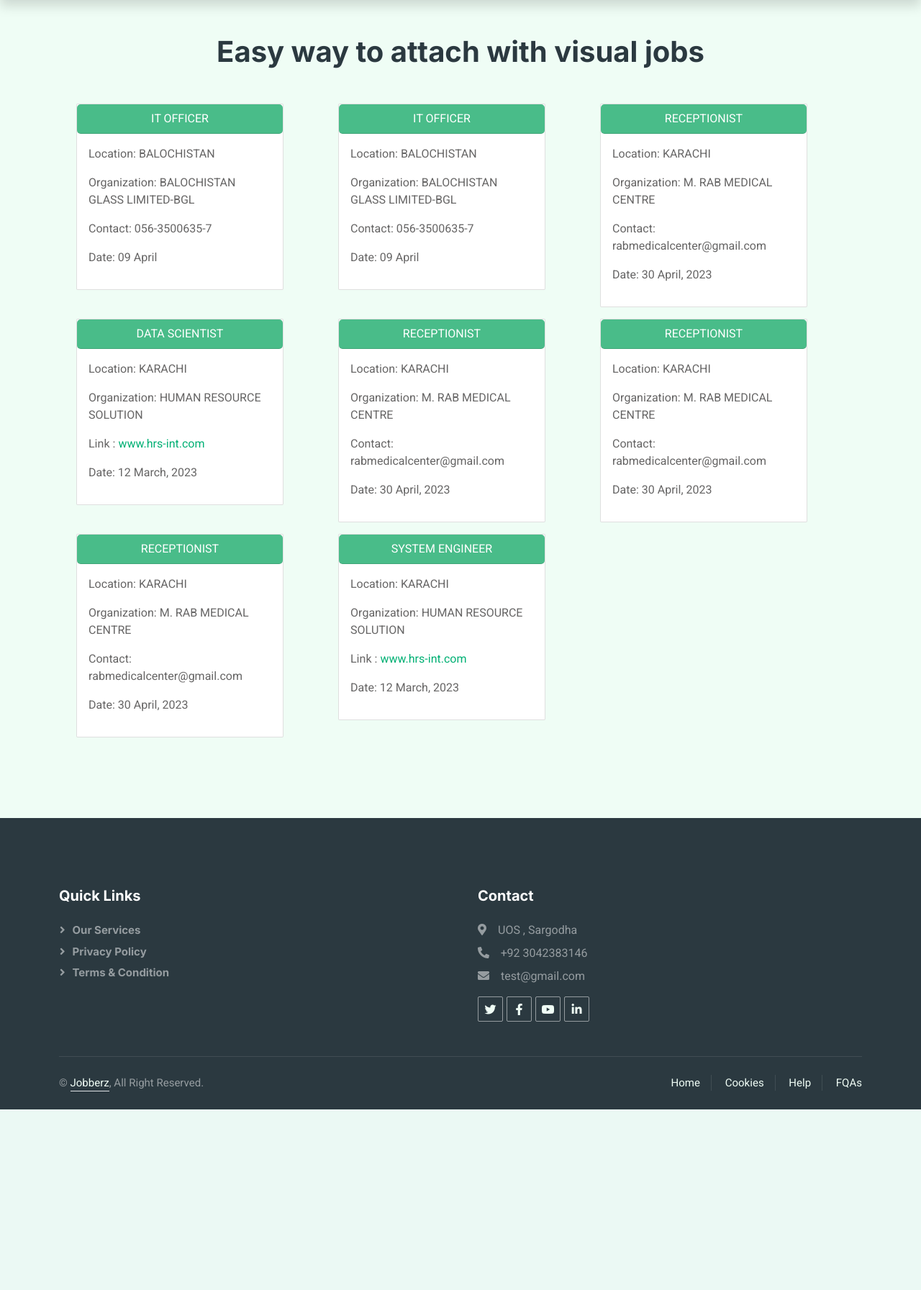
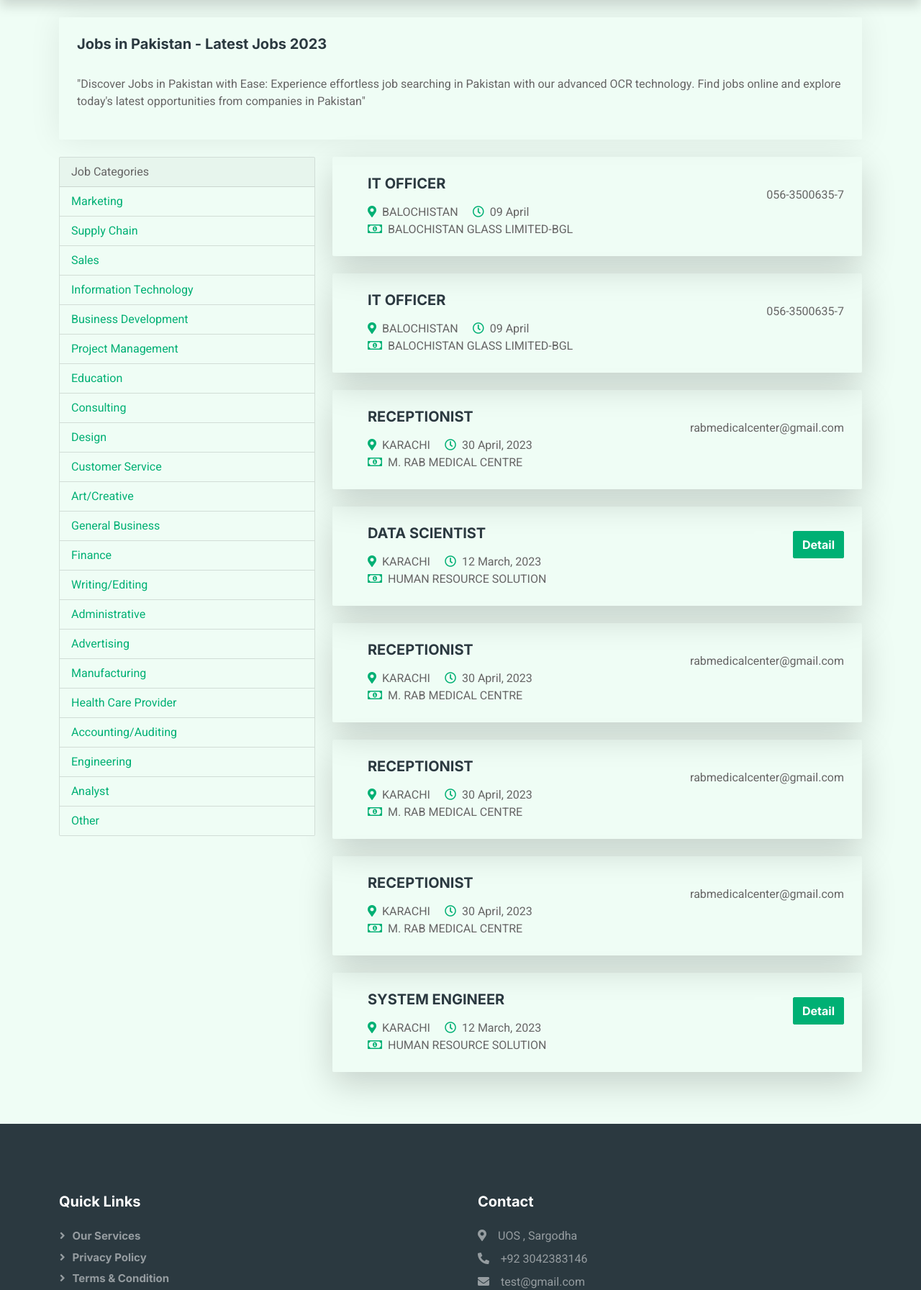
Before and after one commit to FarhanBinYousaf/FYP, a Django app: page /OCRjobs in a window 1280 px wide. Shown: the part 75-1868 px from the top of the page at 72% size. Before the commit the page ends 1617 px from the top, so only its background shows below. Run offline with Django 4.2, Linux system fonts and the light colour scheme; data comes from the database, SQL or seed files in the repository; both versions use the stored data as it was after the commit; some libraries are stand-ins or nearby versions.

Commit message:
Done with OCR jobs design and OCR Categories

```diff
--- a/AdminSide/models.py
+++ b/AdminSide/models.py
@@ -37,6 +37,7 @@ class Category(models.Model):
 
 
 class OCRJobs(models.Model):
+    Category = models.ForeignKey(Category,null=True,on_delete=models.CASCADE)
     Title = models.CharField(max_length=50,null=True,blank=True)
     Location = models.CharField(max_length=50,null=True,blank=True)
     Organization = models.CharField(max_length=50,null=True,blank=True)
--- a/UserSide/templates/UserSide/ocrjobs.html
+++ b/UserSide/templates/UserSide/ocrjobs.html
@@ -3,34 +3,66 @@
 <!-- <div class="container-xxl py-5"> -->
 <div class="container">
     <!-- <h1 class="text-center mb-5 wow fadeInUp" data-wow-delay="0.1s">Job Listing</h1> -->
-
-    <div class="container-xxl py-5">
-        <div class="container">
-            <h1 class="text-center mb-5 wow fadeInUp" data-wow-delay="0.1s">Easy way to attach with visual jobs </h1>
+    <div class="job-item p-4 mb-4 mt-4">
+        <div class="row g-4">
+            <h5>Jobs in Pakistan - Latest Jobs  2023</h5>
+            <p>
+                "Discover Jobs in Pakistan with Ease: Experience effortless job searching in Pakistan with our advanced OCR technology. Find jobs online and explore today's latest opportunities from companies in Pakistan"
+            </p>
+        </div>
+    </div>
     <div class="row">
-                <!-- <div class="col-md-2"></div> -->
+        <div class="col-md-4">
+            <div class="card" style="background-color: #effdf5">
+                <div class="card-header">Job Categories</div>
+                <ul class="list-group list-group-flush">
+                    {% for category in categories %}
+                    <li class="list-group-item" style="background-color: #effdf5">
+                        <a href="{% url 'ocrCatJob' category.id %}">{{category.Name}}</a>
+                    </li>
+                    {% endfor %}
+                </ul>
+            </div>
+        </div>
+        <div class="col-md-8">
+            <div class="tab-class text-center wow fadeInUp" data-wow-delay="0.3s">
+                <div class="tab-content">
+                    <div id="tab-1" class="tab-pane fade show p-0 active">
                         {% for ocr in ocrjobs %}
-                <div class="col-md-4">
-                    <div class="card text-bg-secondary mb-3" style="max-width: 18rem;">
-                        <div class="card-header" style="background-color:#49bc89;color: white;border-radius: 5px;text-align: center;">{{ ocr.Title }}</div>
-                        <div class="card-body">
-                            <p>Location: {{ ocr.Location }}</p>
-                            <p>Organization: {{ ocr.Organization }}</p>
-                            {% if ocr.Contact %}
-                                <p>Contact: {{ ocr.Contact}}</p>
+                        <div class="job-item p-4 mb-4 shadow-lg">
+                            <div class="row g-4">
+                                <div class="col-sm-12 col-md-8 d-flex align-items-center">
+                                    <div class="text-start ps-4">
+                                        <a href="">
+                                            <h5 class="mb-3">{{ocr.Title}}</h5>
+                                        </a>
+                                        <span class="text-truncate me-3">
+                                            <i class="fa fa-map-marker-alt text-primary me-2"></i>{{ocr.Location}}
+                                        </span>
+                                        <span class="text-truncate me-3"><i
+                                                class="far fa-clock text-primary me-2"></i>{{ocr.Date}}
+                                        </span>
+                                        <span class="text-truncate me-0"><i
+                                                class="far fa-money-bill-alt text-primary me-2"></i>{{ocr.Organization}}
+                                        </span>
+                                    </div>
+                                </div>
+                                <div class="col-sm-12 col-md-4 d-flex flex-column align-items-start align-items-md-end justify-content-center">
+                                    <div class="d-flex mb-3">
+                                        <a class="btn btn-light btn-square me-3" href=""></a>
+                                        {% if ocr.Link %}
+                                        <p><a href="https://{{ ocr.Link }}" class="btn btn-primary">Detail </a></p>
+                                        {% else %}
+                                        <p>{{ocr.Contact}}</p>
                                         {% endif %}
-                            {% if ocr.Link %}
-                            <p>Link : <a href="https://{{ ocr.Link }}">{{ ocr.Link }}</a></p>
-                            {% endif %}
-                            <p>Date: {{ ocr.Date }}</p>
-
-                          <!-- <h5 class="card-title">Secondary card title</h5> -->
+                                    </div>
                                 </div>
                             </div>
                         </div>
                         {% endfor %}
 
-                <!-- <div class="col-md-2"></div> -->
+                    </div>
+                </div>
             </div>
         </div>
     </div>
--- a/UserSide/urls.py
+++ b/UserSide/urls.py
@@ -12,6 +12,7 @@ urlpatterns = [
     path('categories',views.AllCategories,name="categories" ),
     path('contact',views.Contact,name="contact"),
     path('catJob/<str:pk>/',views.CatJob,name="catJob"),
+    path('ocrCatJob/<str:pk>/',views.ocrCatJob,name="ocrCatJob"),
     path('compJob/<str:pk>/',views.CompanyJob,name="compJob"),
     path('OCRjobs',views.ocrJobs,name="OCRjobs"),
     path('search_job/<str:query>/',views.search_result,name="search_job"),
--- a/UserSide/views.py
+++ b/UserSide/views.py
@@ -119,6 +119,13 @@ def CatJob(request,pk):
 	context = {'categories':categories, 'jobs':jobs}
 	return render(request,'UserSide/category_job.html',context)
 
+def ocrCatJob(request,pk):
+	categories = Category.objects.all()
+	Cat = Category.objects.get(id=pk)
+	jobs = OCRJobs.objects.filter(Category=Cat)
+	context = {'jobs':jobs,'categories':categories}
+	return render(request,'UserSide/ocr_cat_jobs.html',context)
+
 def CompanyJob(request,pk):
 	AllCompanies = Company.objects.all()
 	Comp = Company.objects.get(id=pk)
@@ -139,10 +146,11 @@ def JobDetail(request,pk):
 	return render(request,'UserSide/job_detail.html',context)
 
 def ocrJobs(request):
+	categories = Category.objects.all()
 	Link = ""
 	Contact = ""
 	ocrjobs = OCRJobs.objects.all()
-	context = {'ocrjobs':ocrjobs}
+	context = {'ocrjobs':ocrjobs,'categories':categories}
 	return render(request,'UserSide/ocrjobs.html',context)
 
 def Contact(request):
```
Also changed, not shown: AdminSide/templates/AdminSide/ocr.html (+7 -0 lines), AdminSide/views.py (+6 -2 lines), UserSide/templates/UserSide/ocr_cat_jobs.html (added, +76 -0 lines), recommendation requirment.txt (added, +10 -0 lines), txt.txt (added, +41 -0 lines), AdminSide/migrations/0006_ocrjobs_category.py (added), db.sqlite3. Lines whose indentation alone changed are shown as unchanged.
